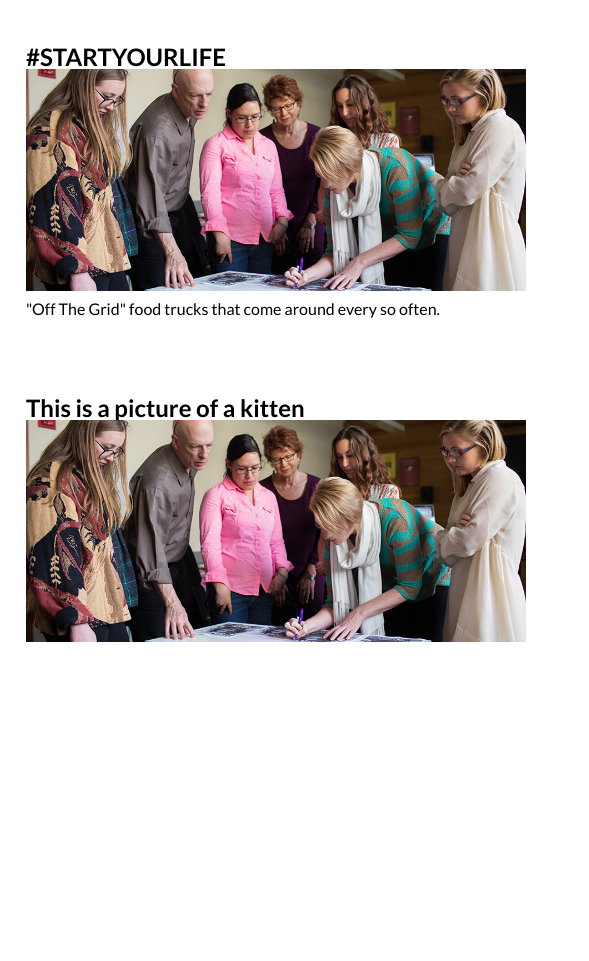
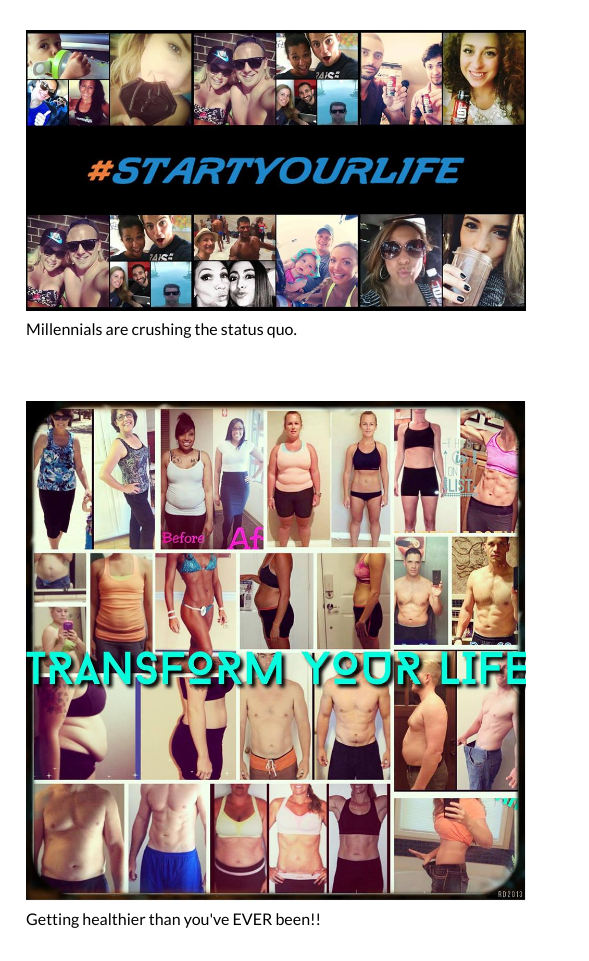
Before and after one commit to denelleshemesh/denelleshemesh.github.io, a plain HTML site: page index.html in a window 1280 px wide. Shown: the full height of the page, 354-943 px from the left. Before the commit the page ends 800 px from the top, so only its background shows below. Drawn offline with Linux system fonts and the light colour scheme.

Commit message:
no title

```diff
--- a/index.html
+++ b/index.html
@@ -28,14 +28,12 @@
         </nav>
 
         <article>
-            <h2>#STARTYOURLIFE</h2>
-            <img src="people-working.jpg" alt="A picture of people working" />
-            <p>"Off The Grid" food trucks that come around every so often.</p>
+            <img src="12088065_10100559696795289_928147825743625283_n.jpg" alt="A picture of people working" />
+            <p>Millennials are crushing the status quo.</p>
         </article>
-
         <article>
-            <h2>This is a picture of a kitten</h2>
-            <img src="people-working.jpg" />
+            <img src="11702701_10155779530330052_8372108278108155928_n.jpg" />
+            <p>Getting healthier than you've EVER been!!</p>
         </article>
 
 
```
